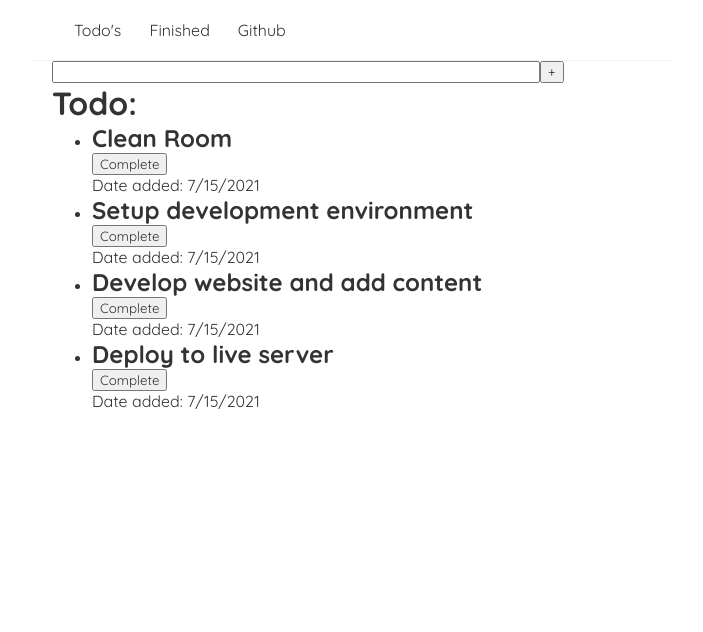
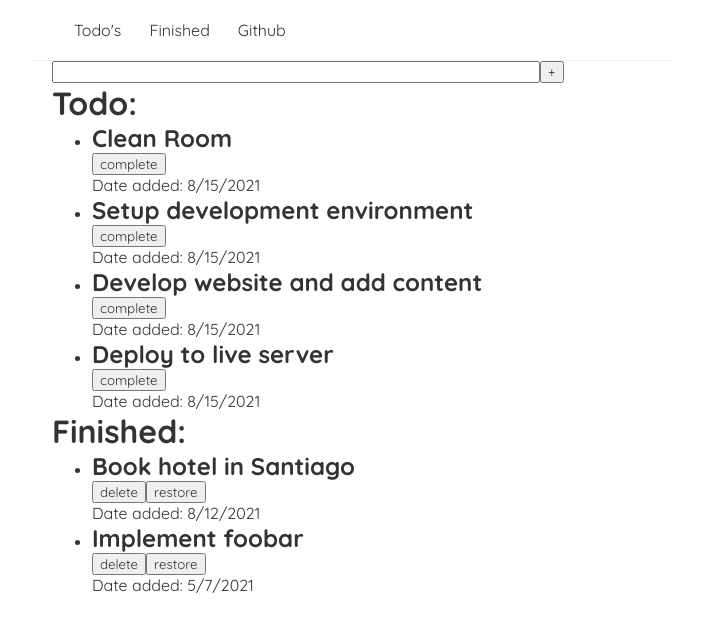
Before and after one commit to enPlace/react-todo-list, a React (Create React App) app: page / in a window 1280 px wide. Shown: the top 632 px of the page, without its empty margins (288-991 px from the left). Built offline with nearby package versions, Linux system fonts and the light colour scheme.

Commit message:
Add basic structure for finished tasks list

```diff
--- a/src/App.js
+++ b/src/App.js
@@ -1,34 +1,50 @@
 import { useState } from "react";
 import Navbar from "./Components/Navbar";
 import Todos from "./Components/Todos/Todos";
+import Finished from "./Components/Finished";
 
 function App() {
   const [todoList, setTodoList] = useState([
-    { title: "Clean Room", added: new Date(), deadline: "07/16/2021", id:1 },
+    { title: "Clean Room", added: new Date(), deadline: "07/16/2021", id: 1 },
     {
       title: "Setup development environment",
       added: new Date(),
-      deadline: "07/16/2021",
-      id:2
+      deadline: "08/16/2021",
+      id: 2,
     },
     {
       title: "Develop website and add content",
       added: new Date(),
-      deadline: "07/24/2030",
-      id:3
+      deadline: "08/24/2030",
+      id: 3,
     },
     {
       title: "Deploy to live server",
       added: new Date(),
-      deadline: "07/25/2030",
-      id:4
+      deadline: "08/25/2030",
+      id: 4,
     },
   ]);
 
+  const [finishedList, setFinishedList] = useState([
+    {
+      title: "Book hotel in Santiago",
+      added: new Date(new Date().setDate(new Date().getDate() - 3)),
+      deadline: "8/14/2021",
+      id: 5,
+    },
+    {
+      title: "Implement foobar",
+      added: new Date(new Date().setDate(new Date().getDate() - 100)),
+      id:6,
+    }
+  ]);
+  console.log(finishedList);
   return (
     <div className="App">
       <Navbar></Navbar>
       <Todos todoList={todoList}></Todos>
+      <Finished finishedList = {finishedList}></Finished>
 
     </div>
   );
--- /dev/null
+++ b/src/Components/Finished.js
@@ -0,0 +1,22 @@
+const Finished = ({finishedList}) => {
+  return (
+    <div className="finished list-container">
+      <h1>Finished:</h1>
+      <ul className="finished-list">
+        {finishedList.map((item) => (
+          <li className="finished-item">
+            <h2>{item.title}</h2>
+            <button>delete</button>
+            <button>restore</button>
+            <p>
+              Date added: {item.added.getMonth() + 1}/{item.added.getDate()}/
+              {item.added.getFullYear()}
+            </p>
+          </li>
+        ))}
+      </ul>
+    </div>
+  );
+};
+
+export default Finished;
--- a/src/Components/Todos/Todos.js
+++ b/src/Components/Todos/Todos.js
@@ -1,6 +1,6 @@
 const Todos = ({ todoList }) => {
   return (
-    <div className="todos">
+    <div className="todos list-container">
 
       <div className="input">
         <form>
@@ -13,9 +13,9 @@ const Todos = ({ todoList }) => {
         {todoList.map((item) => (
           <li className="todo-item">
             <h2>{item.title}</h2>
-            <button>Complete</button>
+            <button>complete</button>
             <p>
-              Date added: {item.added.getMonth()}/{item.added.getDate()}/
+              Date added: {item.added.getMonth()+1}/{item.added.getDate()}/
               {item.added.getFullYear()}
             </p>
           </li>
--- a/src/index.css
+++ b/src/index.css
@@ -26,7 +26,7 @@
 .navbar a:hover {
   color: #f1356d;
 }
-.todos{
+.list-container{
   margin: 0 auto;
   max-width: 600px;
 }
```
